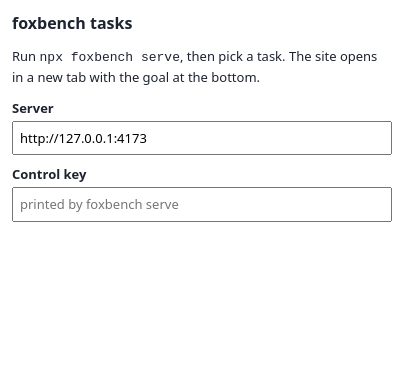
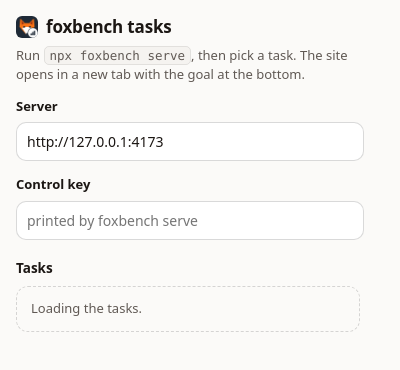
Before and after one commit to pooriaarab/foxbench, a browser extension: page extension/popup.html in a window 400 px wide. Drawn offline with Linux system fonts and the light colour scheme; no server answers.

Commit message:
[FBN-70] Refresh the extension page to the foxmate design (#71)
* Restyle the task picker popup with the fox look

Move the foxbench popup onto the shared fox* UI kit taken from
foxmate: warm near-black surfaces, light mode by prefers-color-scheme,
one orange accent for focus, and the ease-out motion with a
reduced-motion opt-out.

Each task is now a flat card with the site name as a small label and
a red dot for a task that has a trap. The header carries the repo's
own icon, the list gets a "Tasks" heading and a thin themed
scrollbar, and an empty list says it loads the tasks.

The ids, the button[data-task] rows and the .site and .trap classes
stay, so the E2E flow is unchanged. The new E2E artifact records the
passing run in Firefox.

Bump the version to 0.1.3 so the release publishes the new popup.

* Bump the version to 0.1.4

Publish the refreshed popup after the hard suite release.

```diff
--- a/extension/popup.css
+++ b/extension/popup.css
@@ -1,9 +1,88 @@
-body { width: 380px; margin: 0; padding: 12px; font: 13px/1.4 system-ui, sans-serif; color: #1d2330; }
-h1 { font-size: 16px; margin: 0 0 6px; }
-label { font-weight: 600; }
-input { width: 100%; box-sizing: border-box; padding: 6px; margin: 4px 0 10px; font: inherit; }
-ul { list-style: none; margin: 0; padding: 0; max-height: 420px; overflow-y: auto; }
-li button { width: 100%; text-align: left; border: 1px solid #dde; border-radius: 6px; background: #fff; padding: 8px; margin-bottom: 6px; font: inherit; cursor: pointer; }
-li button:hover { background: #eef3ff; }
-.site { font-size: 11px; text-transform: uppercase; color: #667; }
-.trap { font-size: 11px; color: #b00020; margin-left: 6px; }
+/* fox* base, from foxmate (see fox-ui SPEC.md). Dark first, light by OS. */
+:root {
+  color-scheme: dark;
+  --bg: oklch(0.155 0.004 60);
+  --panel: oklch(0.195 0.005 60);
+  --raise: oklch(0.225 0.006 60);
+  --field: oklch(0.175 0.004 60);
+  --code: oklch(0.13 0.004 60);
+  --hover: oklch(1 0 0 / 0.06);
+  --line: oklch(1 0 0 / 0.08);
+  --line-strong: oklch(1 0 0 / 0.14);
+  --text: oklch(0.95 0.006 80);
+  --muted: oklch(0.73 0.01 70);
+  --accent: oklch(0.73 0.165 52);
+  --accent-ink: oklch(0.2 0.03 50);
+  --ask-bg: oklch(0.73 0.165 52 / 0.08);
+  --ask-line: oklch(0.73 0.165 52 / 0.35);
+  --ok: oklch(0.77 0.14 152);
+  --bad: oklch(0.7 0.17 25);
+  --ease-out: cubic-bezier(0.23, 1, 0.32, 1);
+  --fast: 160ms;
+  --med: 220ms;
+  --mono: ui-monospace, "SF Mono", Menlo, Consolas, monospace;
+}
+@media (prefers-color-scheme: light) {
+  :root {
+    color-scheme: light;
+    --bg: oklch(0.985 0.003 80);
+    --panel: oklch(1 0 0);
+    --raise: oklch(0.955 0.005 80);
+    --field: oklch(1 0 0);
+    --code: oklch(0.965 0.004 80);
+    --hover: oklch(0 0 0 / 0.05);
+    --line: oklch(0 0 0 / 0.08);
+    --line-strong: oklch(0 0 0 / 0.15);
+    --text: oklch(0.21 0.01 60);
+    --muted: oklch(0.47 0.012 60);
+    --accent: oklch(0.6 0.17 45);
+    --accent-ink: oklch(0.99 0.01 80);
+    --ask-bg: oklch(0.6 0.17 45 / 0.07);
+    --ask-line: oklch(0.6 0.17 45 / 0.35);
+    --ok: oklch(0.52 0.13 152);
+    --bad: oklch(0.53 0.19 25);
+  }
+}
+* { box-sizing: border-box; }
+body { margin: 0; background: var(--bg); color: var(--text); font: 14px/1.5 system-ui, -apple-system, "Segoe UI", sans-serif; -webkit-font-smoothing: antialiased; }
+h1, h2, h3, p { margin: 0; }
+[hidden] { display: none !important; }
+:focus-visible { outline: 2px solid var(--accent); outline-offset: 2px; }
+::selection { background: oklch(0.73 0.165 52 / 0.35); }
+.muted, .hint { color: var(--muted); font-size: 13px; }
+
+button {
+  font: inherit; font-size: 13.5px; font-weight: 550; color: var(--text);
+  background: transparent; border: 1px solid var(--line-strong); border-radius: 10px;
+  height: 34px; padding: 0 14px; cursor: pointer;
+  transition: background-color var(--fast) var(--ease-out), transform 120ms var(--ease-out), opacity var(--fast);
+}
+button:hover { background: var(--hover); }
+button:active:not(:disabled) { transform: scale(0.97); }
+button:disabled { opacity: 0.45; cursor: default; }
+
+input, select, textarea { width: 100%; font: inherit; color: inherit; background: var(--field); border: 1px solid var(--line-strong); border-radius: 10px; padding: 8px 10px; }
+input:focus-visible, select:focus-visible, textarea:focus-visible { outline-offset: 0; border-color: transparent; }
+label { display: block; font-size: 13px; font-weight: 550; margin: 14px 0 6px; }
+
+code { font-family: var(--mono); font-size: 12.5px; background: var(--code); border: 1px solid var(--line); border-radius: 5px; padding: 1px 5px; }
+
+/* foxbench popup */
+body { width: 380px; padding: 14px 16px 16px; }
+header { display: flex; align-items: center; gap: 8px; margin-bottom: 6px; }
+.mark { border-radius: 6px; }
+h1 { font-size: 17px; font-weight: 600; letter-spacing: -0.01em; }
+.intro { color: var(--muted); font-size: 13px; }
+label:first-of-type { margin-top: 12px; }
+h2 { font-size: 13.5px; font-weight: 600; margin: 18px 0 8px; }
+
+ul { list-style: none; margin: 0; padding: 0 4px 0 0; max-height: 420px; overflow-y: auto; scrollbar-width: thin; scrollbar-color: var(--line-strong) transparent; display: flex; flex-direction: column; gap: 6px; }
+li button { display: block; width: 100%; height: auto; padding: 10px 12px; text-align: left; font-size: 14px; font-weight: 400; line-height: 1.45; background: var(--panel); border-color: var(--line); border-radius: 12px; }
+li button:hover { background: var(--raise); border-color: var(--line-strong); }
+li button:active:not(:disabled) { transform: scale(0.99); }
+.site { display: flex; align-items: center; gap: 8px; margin-bottom: 2px; font-size: 12px; font-weight: 550; color: var(--muted); }
+.trap { display: inline-flex; align-items: center; gap: 5px; margin-left: 0; font-weight: 500; color: var(--bad); }
+.trap::before { content: ""; width: 7px; height: 7px; border-radius: 50%; background: var(--bad); }
+#tasks:empty::before { content: "Loading the tasks."; display: block; padding: 12px 14px; font-size: 13px; color: var(--muted); border: 1px dashed var(--line-strong); border-radius: 12px; }
+#status { margin-top: 10px; font-size: 13px; color: var(--ok); }
+#status:empty { display: none; }
--- a/extension/popup.html
+++ b/extension/popup.html
@@ -6,12 +6,16 @@
     <link rel="stylesheet" href="popup.css" />
   </head>
   <body>
-    <h1>foxbench tasks</h1>
-    <p>Run <code>npx foxbench serve</code>, then pick a task. The site opens in a new tab with the goal at the bottom.</p>
+    <header>
+      <img class="mark" src="icons/icon-48.png" alt="" width="22" height="22" />
+      <h1>foxbench tasks</h1>
+    </header>
+    <p class="intro">Run <code>npx foxbench serve</code>, then pick a task. The site opens in a new tab with the goal at the bottom.</p>
     <label for="server">Server</label>
     <input id="server" value="http://127.0.0.1:4173" spellcheck="false" />
     <label for="key">Control key</label>
     <input id="key" placeholder="printed by foxbench serve" spellcheck="false" />
+    <h2>Tasks</h2>
     <ul id="tasks" aria-label="Tasks"></ul>
     <p id="status" role="status"></p>
     <script src="popup.js"></script>
--- a/package.json
+++ b/package.json
@@ -1,6 +1,6 @@
 {
   "name": "foxbench",
-  "version": "0.1.3",
+  "version": "0.1.4",
   "description": "A fixed task suite that scores browser agents in Firefox, with prompt-injection traps.",
   "type": "module",
   "license": "MIT",
```
Also changed, not shown: artifacts/e2e-2026-10-11.json (added, +92 -0 lines), extension/manifest.json.
